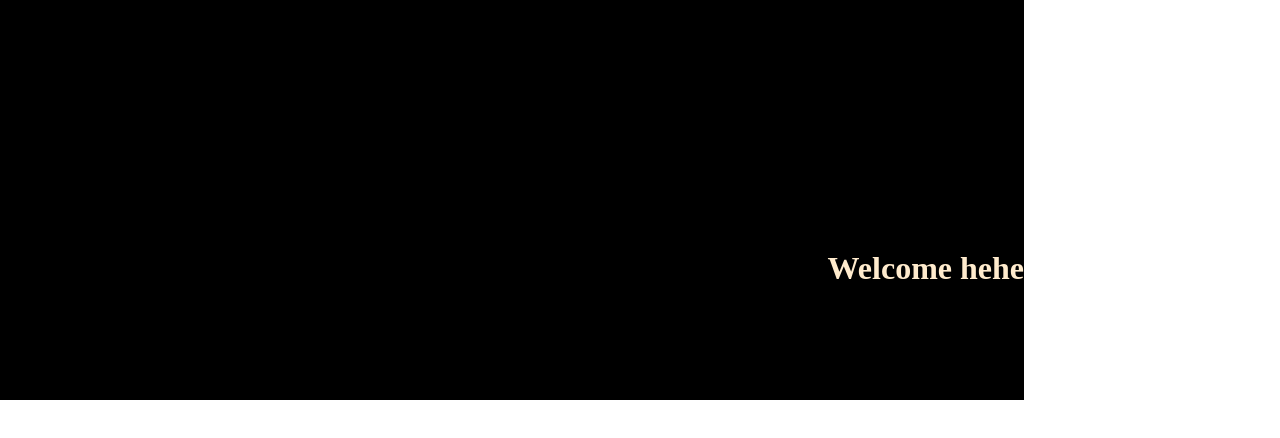
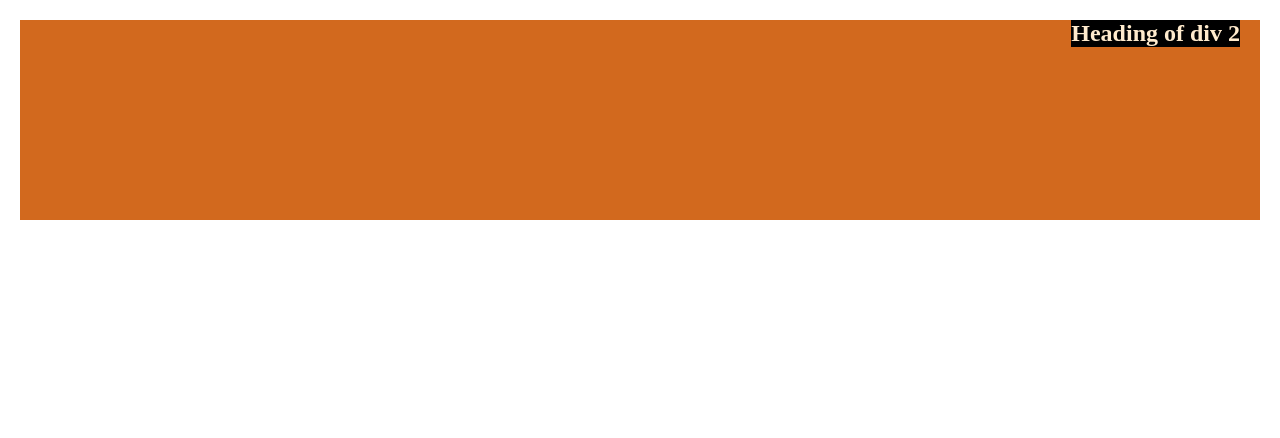
Before and after one commit to srsahana/css, a plain HTML site: page index.html in a window 1280 px wide. Drawn offline with Linux system fonts and the light colour scheme.

Commit message:
absolute position

```diff
--- a/index.html
+++ b/index.html
@@ -12,20 +12,28 @@
             box-sizing: border-box;
 
         }
-        h1{
+        div{
             background-color: black;
             color: blanchedalmond;
-            height: 50vh;
-            text-align: right;
-            padding-top: 250px;
+            height: 200px;
+            margin: 20px;
 
-            width: 80vw;
+        }
+        .two{
+            position: relative;
+            background-color: chocolate;
+        }
+        h2{
+            background-color: black;
+            position: absolute;
+            right: 20px;
         }
 
 
     </style>
 </head>
 <body>
-    <h1>Welcome hehe</h1>
+    <div class="two"> <h2>Heading of div 2</h2></div>
+
 </body>
 </html>
```
